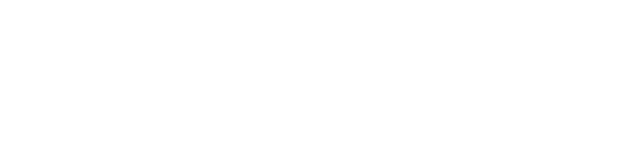
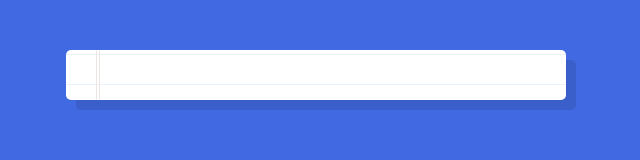
Before and after one commit to sebastianjuszczynski/Speech-Detection, a plain HTML site: page index.html in a window 1280 px wide. Shown: the whole page, without its empty margins (324-964 px from the left). Drawn offline with Linux system fonts and the light colour scheme.

Commit message:
styles added

```diff
--- a/css/style.css
+++ b/css/style.css
@@ -4,3 +4,34 @@ html {
 *, *:before, *:after {
     box-sizing: inherit;
 }
+body {
+    background: royalblue;
+    font-family: 'Roboto', sans-serif;
+    font-size: 20px;
+}
+.words {
+    max-width: 500px;
+    margin: 50px auto;
+    background: white;
+    border-radius: 5px;
+    box-shadow: 10px 10px 0 rgba(0, 0, 0, 0.1);
+    padding: 10px 20px 10px 50px;
+    background: -webkit-gradient(linear, 0 0, 0 100%, from(#d9eaf3), color-stop(4%, #fff)) 0 4px;
+    background-size: 100% 30px;
+    position: relative;
+    line-height: 30px;
+}
+
+p {
+    margin: 0 0 30px;
+}
+.words:before {
+    content: "";
+    position: absolute;
+    width: 4px;
+    top: 0;
+    left: 30px;
+    bottom: 0;
+    border: 1px solid;
+    border-color: transparent #efe4e4;
+}
```
